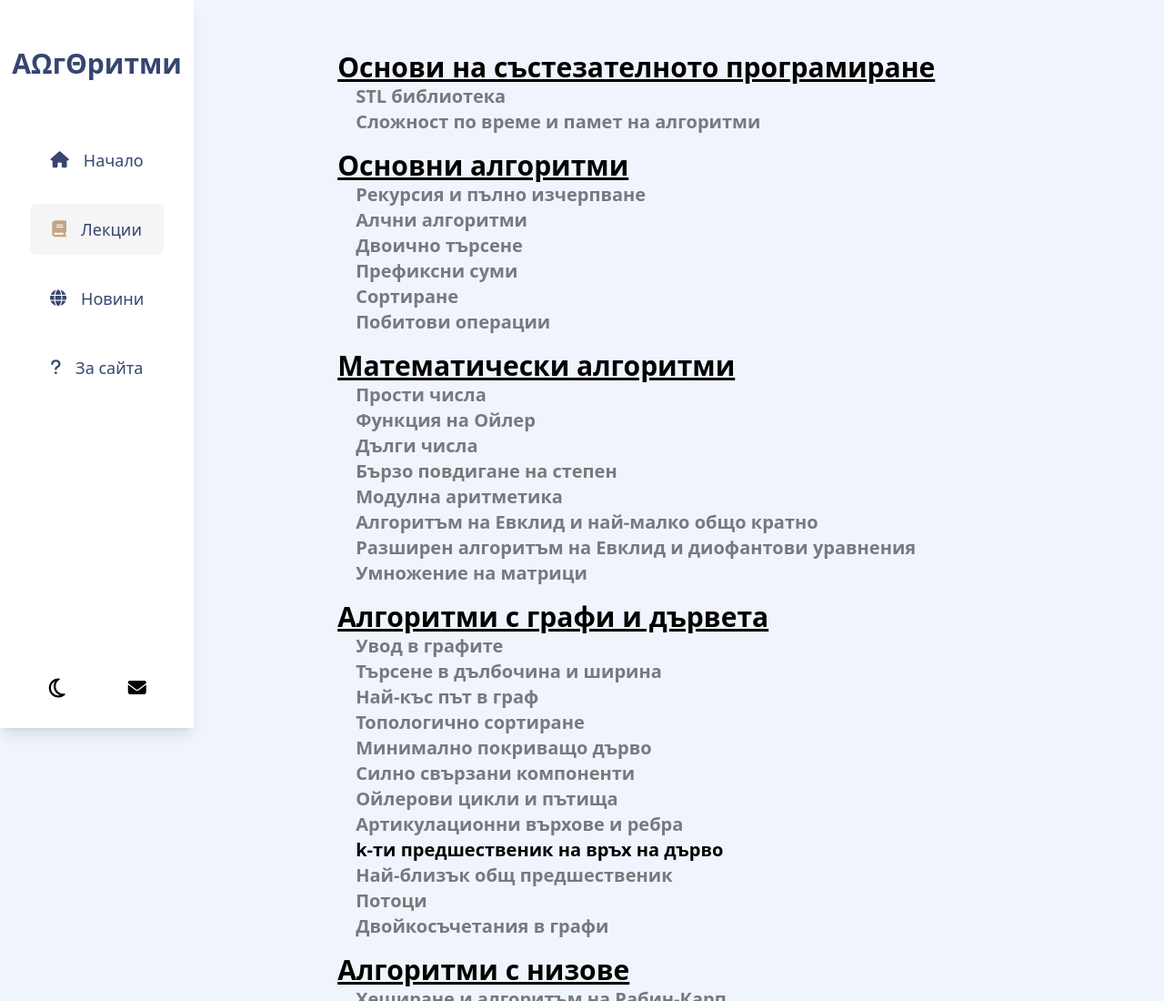
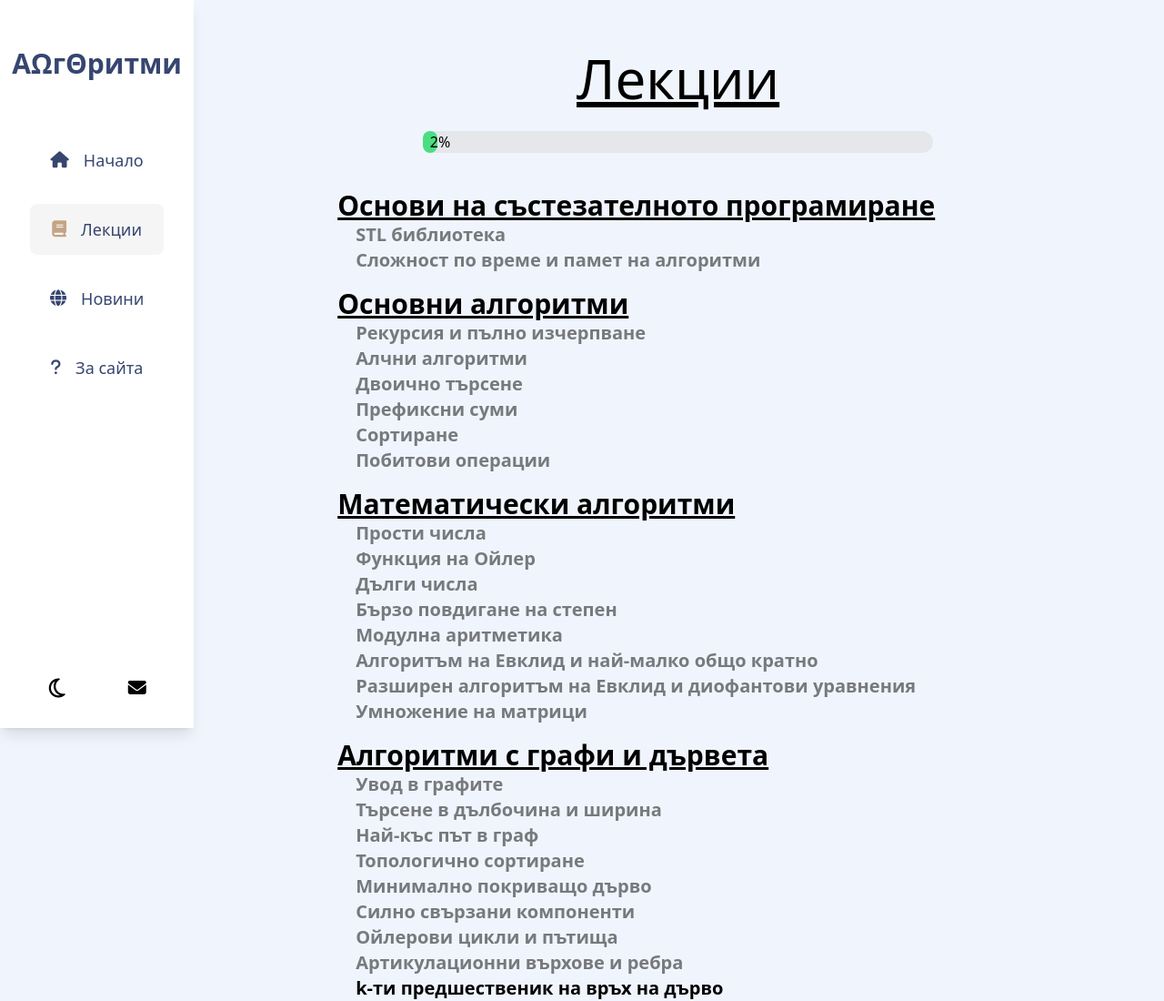
Before and after one commit to ViktorVasilev6/algoritmibg, an Eleventy site: page src/lectures.njk in a window 1280 px wide. Shown: the top 1100 px of the page at 91% size. Built offline with nearby package versions, Linux system fonts and the light colour scheme; Eleventy itself is replaced by a stand-in of ours; files that its build step writes are made by us from their sources; a web font is replaced by a local one.

Commit message:
added lectures progressbar

```diff
--- a/src/_includes/base.njk
+++ b/src/_includes/base.njk
@@ -9,6 +9,7 @@
   <script src="https://cdnjs.cloudflare.com/ajax/libs/highlight.js/11.9.0/highlight.min.js"></script>
   <script defer src="https://identity.netlify.com/v1/netlify-identity-widget.js"></script>
   <script type="text/javascript" src="/scripts/toggleMode.js"></script>
+  <script type="text/javascript" src="/scripts/progressBar.js"></script>
   <link href='https://fonts.googleapis.com/css?family=Source Serif Pro' rel='stylesheet'>
   <link rel="icon" type="image/x-icon" href="/assets/theta_icon.png">
   <script>
--- a/src/lectures.njk
+++ b/src/lectures.njk
@@ -6,6 +6,10 @@ iconClr: --clr-book
 ---
 
     <div class="lg:px-40 lg:py-14 py-5 px-5">
+        <h1 class="text-center lg:text-6xl text-4xl underline mb-7">Лекции</h1>
+        <div class="mx-auto bg-gray-200 h-6 w-3/4 mb-10 rounded-full">
+            <div class="progress-bar bg-green-400 w-0 h-full text-center rounded-full px-2 transition-[width] ease-out duration-1000">0%</div>
+        </div>
         <h2 class="lecture-section">Основи на състезателното програмиране</h2>
         <ul class="lecture-list">
             <li>STL библиотека</li>
--- /dev/null
+++ b/src/scripts/progressBar.js
@@ -0,0 +1,25 @@
+var progressBar;
+var width;
+var time;
+
+document.addEventListener("DOMContentLoaded", function() {
+    progressBar = document.querySelector('.progress-bar');
+    if(!progressBar) return;
+    var lectureList = document.querySelectorAll('.lecture-list');
+    var lectureCnt = 0, totalLectures = 0;
+
+    lectureList.forEach(ul => {
+        var li = ul.querySelectorAll("li");
+        li.forEach(el => {
+            if(el.querySelector("a")) {
+                lectureCnt++;
+            }
+            totalLectures++;
+        });
+    });
+    width = Math.ceil(lectureCnt / totalLectures * 100);
+    time = lectureCnt / width * 1000;
+    console.log(time);
+    progressBar.style.width = width + "%";
+    progressBar.innerHTML = width + "%";
+})
```
Also changed, not shown: src/styles/output.css.
